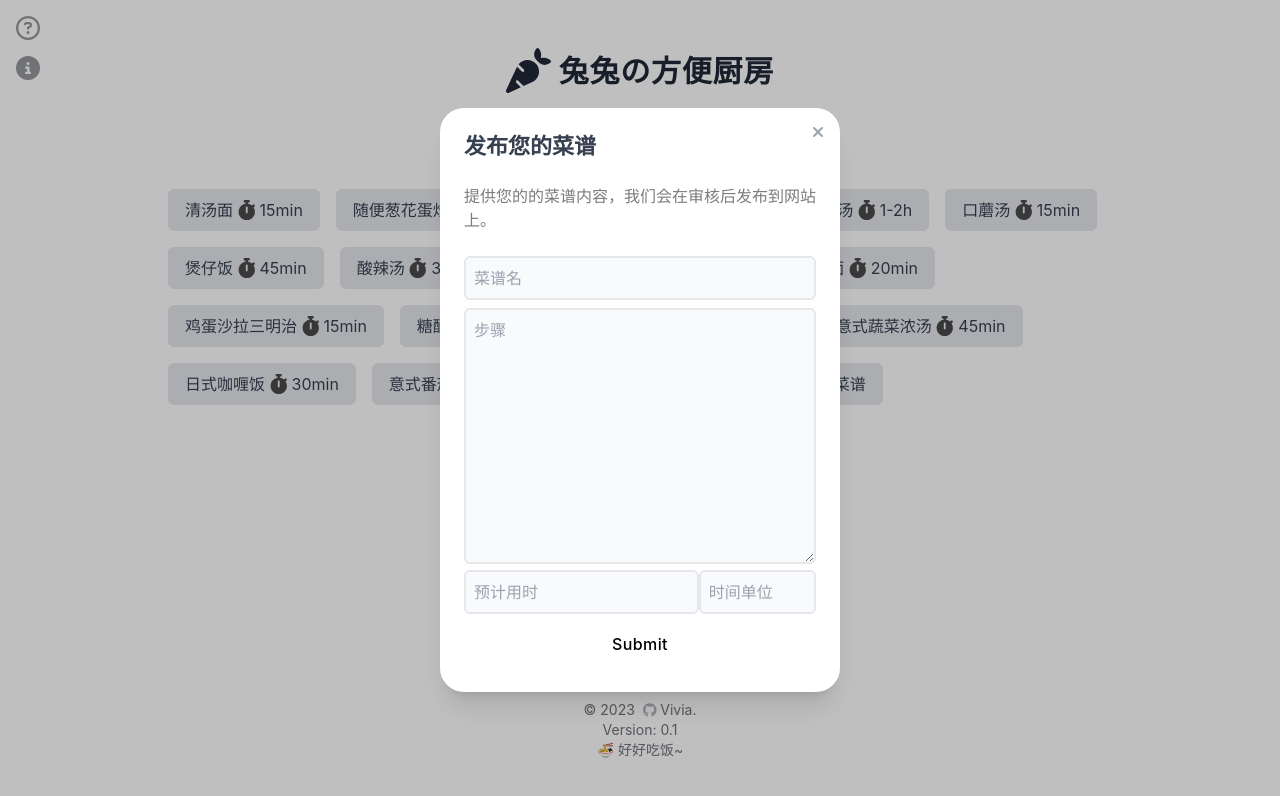
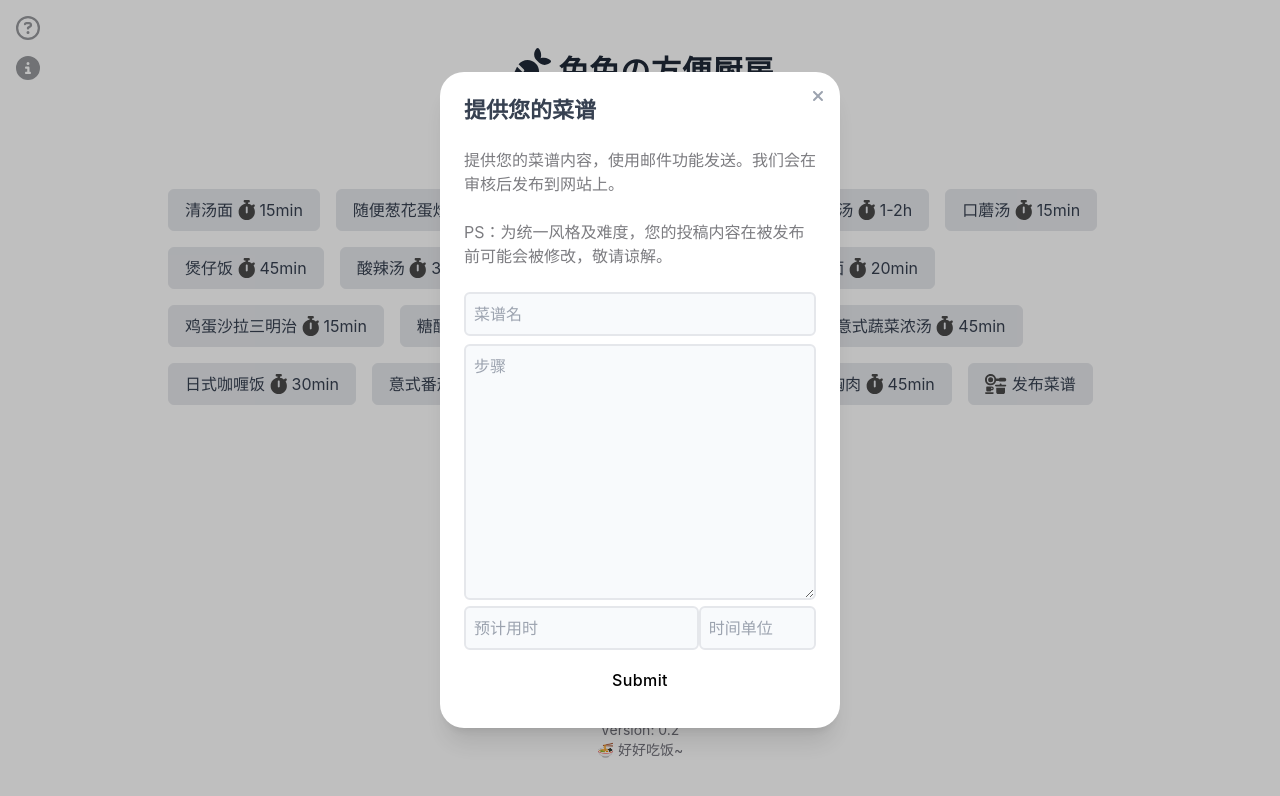
Before and after one commit to Natsuyasu/Recipe, a React (Create React App) app: page / in a window 1280 px wide. Both pictures are taken after a click on the button "发布菜谱". Shown: the top 796 px of the page. Built offline with nearby package versions, Linux system fonts and the light colour scheme.

Commit message:
增加菜谱和投稿功能

```diff
--- a/src/Components/Footer.js
+++ b/src/Components/Footer.js
@@ -9,9 +9,9 @@ function Footer() {
   return (
     <div className="text-sm text-zinc-500 mb-6 pt-10 pb-4 mb:pt-4 pb-4">
       <div className="flex justify-center">
-        &copy; 2023 <a href="https://github.com/Natsuyasu">&nbsp; {element} Vivia</a>.
+        &copy; 2023 <a href="https://github.com/Natsuyasu">&nbsp; {element} Vivia</a> <a href="https://github.com/Ex10si0n">&nbsp; {element} Ex10si0n</a>.
       </div>
-      <div className="flex justify-center">Version: 0.1</div>
+      <div className="flex justify-center">Version: 0.2</div>
       <div className="flex justify-center"> &#127836; 好好吃饭~</div>
     </div>
   );
--- a/src/Components/RecipeSubmit.js
+++ b/src/Components/RecipeSubmit.js
@@ -1,5 +1,5 @@
 import React, { Fragment, useState } from "react";
-import Card from "./Card";
+//import Card from "./Card";
 import { Dialog, Transition } from '@headlessui/react'
 import { FontAwesomeIcon } from "@fortawesome/react-fontawesome";
 import { faKitchenSet } from "@fortawesome/free-solid-svg-icons";
--- a/src/Components/SubmitForm.js
+++ b/src/Components/SubmitForm.js
@@ -32,10 +32,13 @@ function Card(props) {
                 <FontAwesomeIcon icon={faXmark}/>
             </button>
           <Dialog.Title className="font-bold text-gray-700 text-[22px] leading-7 mb-1">
-              发布您的菜谱
+              提供您的菜谱
           </Dialog.Title>
           <p className="text-[#7C7C80] mt-6 whitespace-pre-line">
-              提供您的的菜谱内容，我们会在审核后发布到网站上。
+              提供您的菜谱内容，使用邮件功能发送。我们会在审核后发布到网站上。
+          </p>
+          <p className="text-[#7C7C80] mt-6">
+              PS：为统一风格及难度，您的投稿内容在被发布前可能会被修改，敬请谅解。
           </p>
           <p className="text-[#7C7C80] text-md mt-6 whitespace-pre-line">
             <input onChange={(e) => setName(e.target.value)} type="text" className="p-2 border-2 rounded-md bg-slate-50 w-full" placeholder="菜谱名"/>
--- a/src/recipe.json
+++ b/src/recipe.json
@@ -108,9 +108,17 @@
         {
             "id": 16,
             "Name": "白蘑菇奄列",
-            "Text": "食材：白蘑菇三个、鸡蛋两个\n调料：黑胡椒、罗勒碎、起司粉、盐、黄油\n1. 白蘑菇洗净切片，放入盐水中泡一晚（可选）。\n2. 鸡蛋打匀。\n3. 热锅下适量黄油切片，下白蘑菇中火炒至变色，用锅铲将白蘑菇片集中在锅的中间。\n4. 改小火倒入蛋液。蛋液应均匀平铺在锅里。\n5. 用锅铲从锅各侧向内铲，同时使未熟的蛋液均匀，循环此步骤直到留有小部分蛋液（约20%）。\n6. 关火，准备一个盘子，将锅中的内容物扣放在盘子中（也可以用锅铲折叠一到两次，盛到盘子中）\n7. 加入适量黑胡椒，罗勒碎即可。",
-            "Time": "4min",
-            "ImgURL": "https://www.qwfync.com/uploads/allimg/20230610/3-230610163T5G1.jpg"
+            "Text": "食材：白蘑菇三个、鸡蛋两个\n调料：黑胡椒、盐、黄油、罗勒碎(可选)\n\n1. 白蘑菇洗净切片，放入盐水中泡一晚（可选）。\n2. 鸡蛋打匀。\n3. 热锅下适量黄油切片，下白蘑菇中火炒至变色，用锅铲将白蘑菇片集中在锅的中间。\n4. 改小火倒入蛋液。蛋液应均匀平铺在锅里。\n5. 用锅铲从锅各侧向内铲，同时使未熟的蛋液均匀，直到留有小部分蛋液（约20%）。\n6. 关火，准备一个盘子，将锅中的内容物扣放在盘子中（也可以用锅铲折叠一到两次，盛到盘子中），加入适量黑胡椒和罗勒碎即可。\n\n （感谢网友投稿）",
+            "Time": "10min",
+            "ImgURL": "https://z1.ax1x.com/2023/09/21/pPIv5wQ.jpg"
+        },
+        {
+            "id": 17,
+            "Name": "香煎鸡胸肉",
+            "Text": "食材：鸡胸肉一块\n调料：食用小苏打、料酒、胡椒粉、蚝油、生抽、辣椒粉\n\n1. 鸡胸肉顺纹理切厚片。\n2. 切好的鸡胸肉装碗，倒入两勺小苏打抓匀，腌制十分钟（可让肉更鲜嫩）。\n3. 用清水洗净小苏打，倒入料酒，蚝油，生抽，黑胡椒粉各一勺，按口味加入辣椒粉，抓匀腌制15分钟。\n4. 起锅刷油，油热后开中小火放入鸡胸肉，煎至两面金黄微微发红即可。\n tips：可以涂上番茄酱食用，清爽解腻超级好吃！ \n\n （感谢网友投稿） ",
+            "Time": "45min",
+            "ImgURL": "https://z1.ax1x.com/2023/09/21/pPIvIoj.jpg"
         }
+
     ]
 }
```
